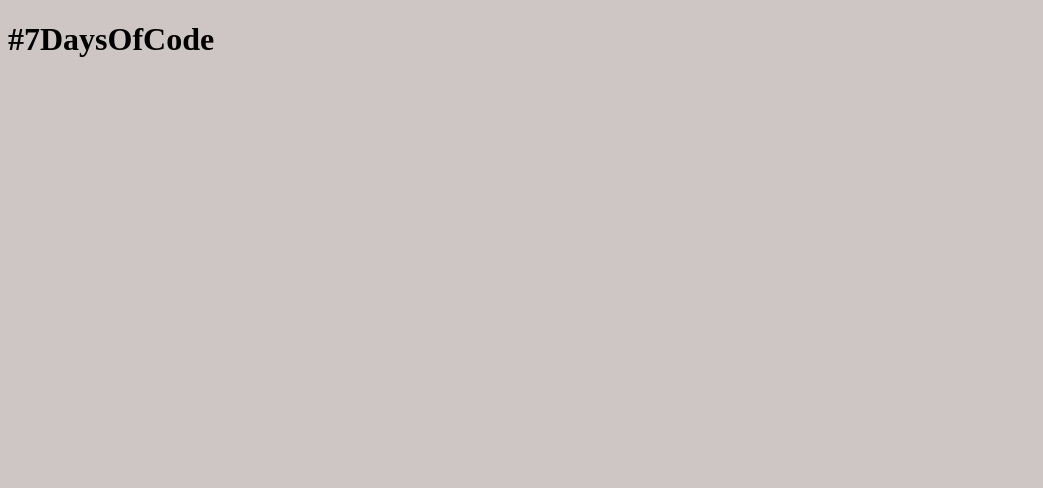
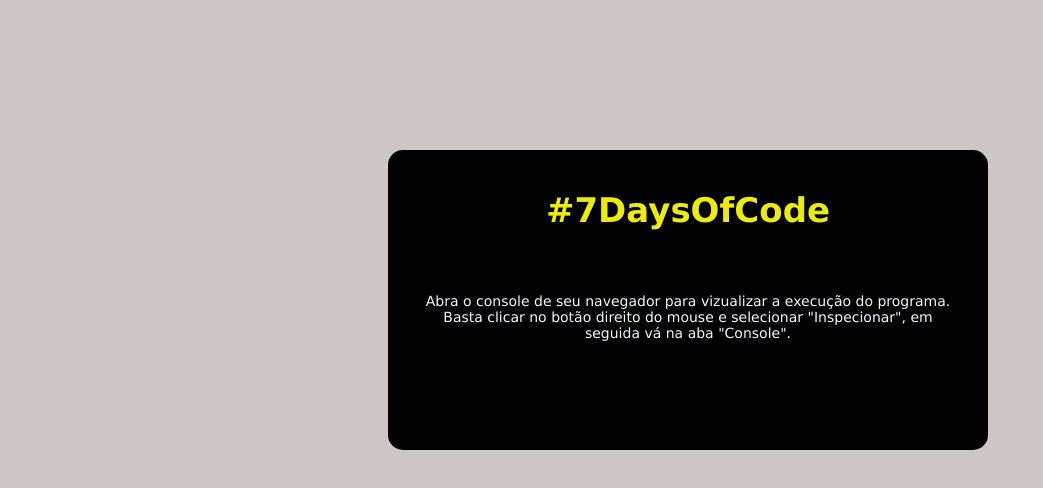
Before and after one commit to Emanuelly-Wolski/7-days-of-code, a plain HTML site: page 01-operdadores-de-comparacao/index.html in a window 1280 px wide. Shown: the whole page, without its empty margins (0-1043 px from the left). Drawn offline with Linux system fonts and the light colour scheme.

Commit message:
Update index.html

```diff
--- a/01-operdadores-de-comparacao/index.html
+++ b/01-operdadores-de-comparacao/index.html
@@ -8,9 +8,10 @@
     <title> 01- Operdadores de comparação</title>
 </head>
 <body>
-
-    <h1>#7DaysOfCode</h1>
+    <div class="container">
+        <h1>#7DaysOfCode</h1>
+        <p>Abra o console de seu navegador para vizualizar a execução do programa. Basta clicar no botão direito do mouse e selecionar "Inspecionar", em seguida vá na aba "Console".</p>
+    </div>
     <script type="text/javascript" src="index.js"></script>
-
 </body>
 </html>
```
